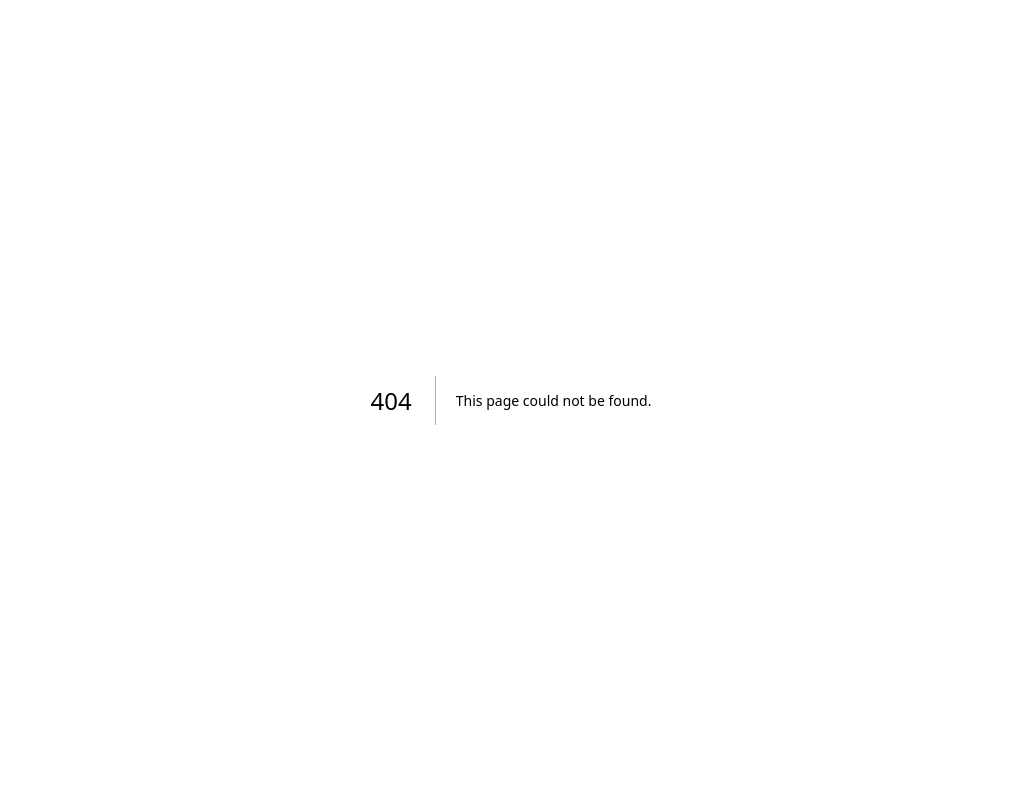
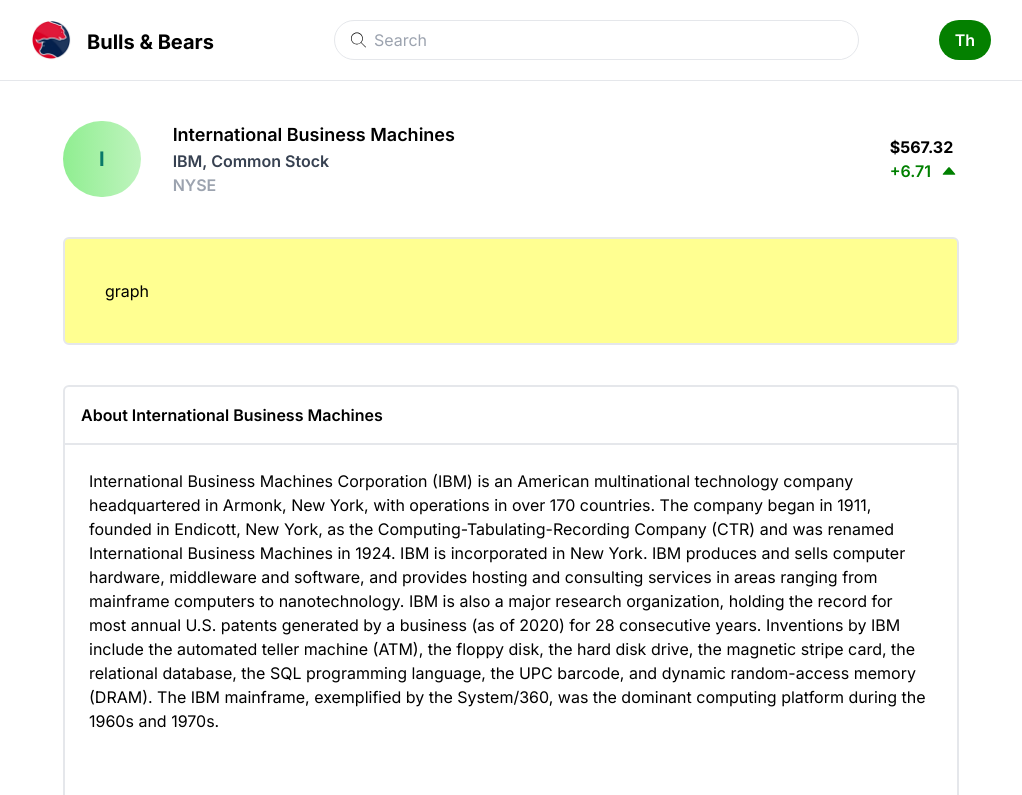
Before and after one commit to Pushpendra766/bulls-and-bears, a Next.js app: page /stock/1 in a window 1280 px wide. Before the commit this address had no page. Shown: the top 795 px of the page, without its empty margins (129-1151 px from the left). Built offline with nearby package versions, Linux system fonts and the light colour scheme.

Commit message:
routing part done

```diff
--- a/src/app/layout.tsx
+++ b/src/app/layout.tsx
@@ -1,7 +1,7 @@
 import type { Metadata } from "next";
 import { Inter } from "next/font/google";
 import "./globals.css";
-
+import Navbar from "@/components/Navbar";
 const inter = Inter({ subsets: ["latin"] });
 
 export const metadata: Metadata = {
@@ -20,7 +20,10 @@
 }) {
   return (
     <html lang="en">
-      <body className={inter.className}>{children}</body>
+      <body className={inter.className}>
+        <Navbar />
+        {children}
+      </body>
     </html>
   );
 }
--- a/src/app/page.tsx
+++ b/src/app/page.tsx
@@ -1,13 +1,5 @@
 import HomePage from "@/components/HomePage";
-import Navbar from "@/components/Navbar";
-import ProductPage from "@/components/ProductPage/ProductPage";
 
 export default function Home() {
-  return (
-    <div>
-      <Navbar />
-      {/* <HomePage /> */}
-      <ProductPage />
-    </div>
-  );
+  return <HomePage />;
 }
--- a/src/app/product/page.tsx
+++ /dev/null
@@ -1,7 +0,0 @@
-export default function ProductPage() {
-  return (
-    <div>
-      <h1 className="text-3xl">This product page</h1>
-    </div>
-  );
-}
--- /dev/null
+++ b/src/app/stock/[ticker]/page.tsx
@@ -0,0 +1,19 @@
+import StockHeader from "@/components/StockPage/StockHeader";
+import StockDetails from "@/components/StockPage/StockDetails";
+
+interface ProductPageProps {
+  params: {
+    ticker: string;
+  };
+}
+
+export default function ProductPage({ params: { ticker } }: ProductPageProps) {
+  console.log(ticker);
+  return (
+    <div className="flex flex-col gap-6 md:gap-10 mx-4 mx-10 md:mx-16 lg:mx-20 xl:mx-48 m-10">
+      <StockHeader />
+      <div className="flex border-2 p-10 rounded-md bg-[#ffff91]">graph</div>
+      <StockDetails />
+    </div>
+  );
+}
--- a/src/components/HomePage.tsx
+++ b/src/components/HomePage.tsx
@@ -3,6 +3,7 @@
 import { useState, useEffect } from "react";
 import StockCard from "./StockCard";
 import axios from "axios";
+
 const HomePage = () => {
   const [current, setCurrent] = useState("gainer");
   const [topGainers, setTopGainers] = useState([]);
@@ -18,7 +19,6 @@
         const res = await axios.get(
           "https://www.alphavantage.co/query?function=TOP_GAINERS_LOSERS&apikey=demo"
         );
-        console.log(res.data);
         setTopGainers(res.data.top_gainers);
         setTopLosers(res.data.top_losers);
         setLoading(false);
--- a/src/components/Navbar.tsx
+++ b/src/components/Navbar.tsx
@@ -1,8 +1,10 @@
 import Image from "next/image";
+import Link from "next/link";
 
 export default function Navbar() {
   return (
     <div className="flex gap-6 md:gap-10 lg:gap-20 px-4 md:px-10 lg:px-20 xl:px-40 py-5 border-b">
+      <Link href="/">
         <div className="flex gap-2 lg:gap-4">
           <Image
             src="/icons/bullsandbears.png"
@@ -17,6 +19,7 @@
             B&B
           </h1>
         </div>
+      </Link>
       <div></div>
       <div className="flex gap-2 border w-full px-4 rounded-full">
         <Image src="/icons/search.svg" width={15} height={15} alt="search" />
--- a/src/components/ProductPage/ProductPage.tsx
+++ /dev/null
@@ -1,12 +0,0 @@
-import StockHeader from "./StockHeader";
-import StockDetails from "./StockDetails";
-
-export default function ProductPage() {
-  return (
-    <div className="flex flex-col gap-6 md:gap-10 mx-4 mx-10 md:mx-16 lg:mx-20 xl:mx-48 m-10">
-      <StockHeader />
-      <div className="flex border-2 p-10 rounded-md bg-[#ffff91]">graph</div>
-      <StockDetails />
-    </div>
-  );
-}
--- a/src/components/StockCard.tsx
+++ b/src/components/StockCard.tsx
@@ -1,4 +1,5 @@
 import Image from "next/image";
+import Link from "next/link";
 
 type ArrayObjectType = {
   ticker: string;
@@ -13,6 +14,7 @@
 const StockCard: React.FC<StockCardProps> = ({ data }) => {
   const isGainer = parseFloat(data.change_amount) > 0;
   return (
+    <Link href={`/stock/${data.ticker}`}>
       <div className="flex gap-8 border rounded-md p-4 cursor-pointer">
         <div
           className={`flex justify-center items-center px-7 rounded-full bg-gradient-to-r ${
@@ -46,6 +48,7 @@
           </p>{" "}
         </div>
       </div>
+    </Link>
   );
 };
 
```
Also changed, not shown: src/components/StockPage/StockDetails.tsx (renamed from src/components/ProductPage/StockDetails.tsx), src/components/StockPage/StockHeader.tsx (renamed from src/components/ProductPage/StockHeader.tsx). Lines whose indentation alone changed are shown as unchanged.
